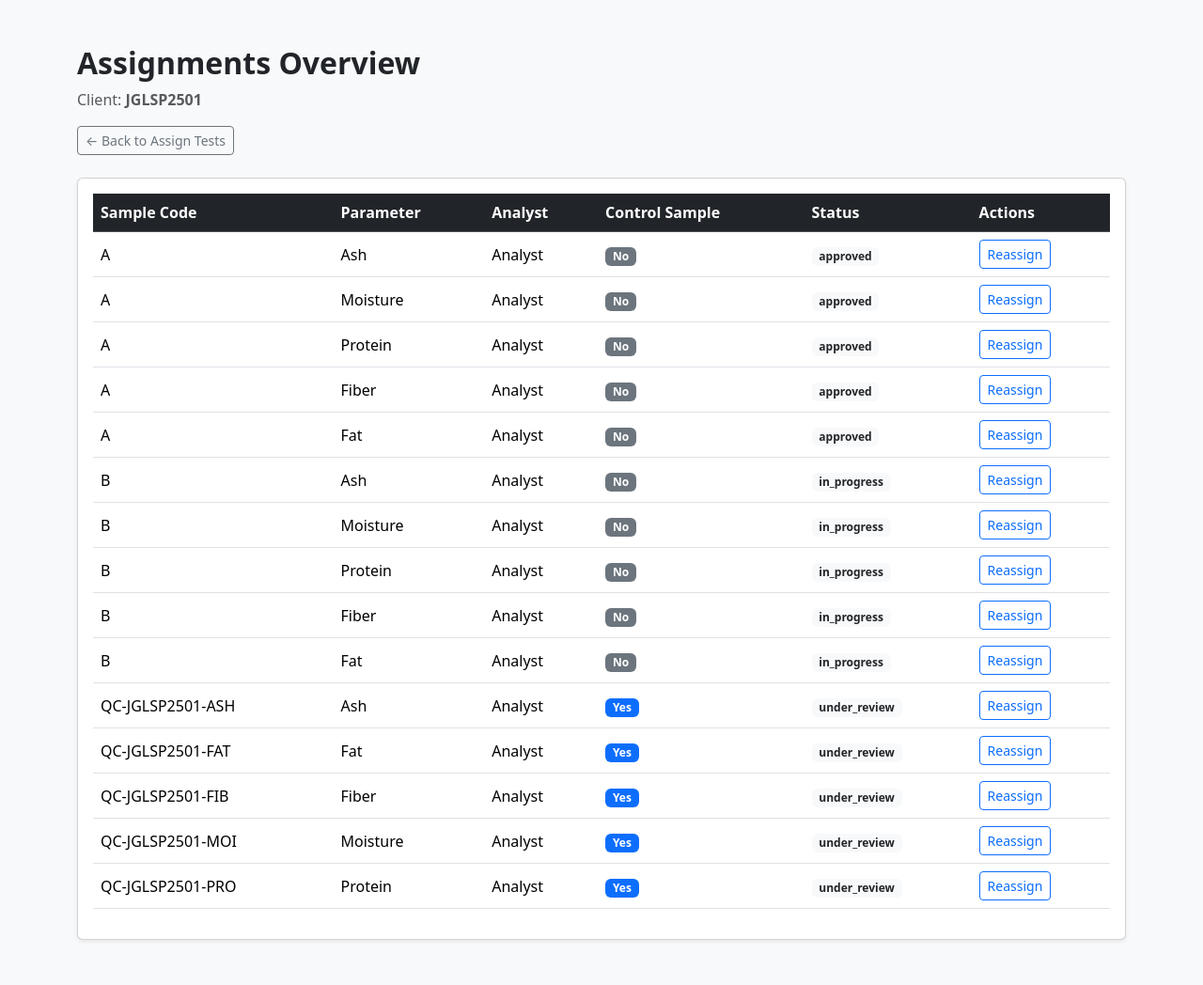
After one commit to step2skimo/limsp, a Django app: a page that uses lims/templates/lims/manager/assign_by_parameter_overview.html in a window 1280 px wide. The commit adds this page. Shown: the whole page at 94% size. Run offline with Django 5.2, Linux system fonts and the light colour scheme; a user stored in the database is signed in; data comes from the database, SQL or seed files in the repository; both versions use the stored data as it was after the commit.

Commit message:
status changes

```diff
--- a/lims/models/test_environment.py
+++ b/lims/models/test_environment.py
@@ -6,8 +6,8 @@ from django.contrib.auth import get_user_model
 
 class TestEnvironment(models.Model):
     test_assignment = models.OneToOneField(TestAssignment, on_delete=models.CASCADE)
-    temperature = models.DecimalField(max_digits=5, decimal_places=2)
-    humidity = models.DecimalField(max_digits=5, decimal_places=2)
+    temperature = models.DecimalField(max_digits=5, decimal_places=2, null=True)
+    humidity = models.DecimalField(max_digits=5, decimal_places=2, null=True)
     pressure = models.DecimalField(max_digits=6, decimal_places=2, null=True, blank=True)
     instrument = models.ForeignKey(Equipment, null=True, blank=True, on_delete=models.SET_NULL)
     recorded_by = models.ForeignKey(settings.AUTH_USER_MODEL, null=True, on_delete=models.SET_NULL)
--- /dev/null
+++ b/lims/templates/lims/manager/assign_by_parameter_overview.html
@@ -0,0 +1,92 @@
+{% load static %}
+<!DOCTYPE html>
+<html lang="en">
+<head>
+    <meta charset="UTF-8">
+    <title>Assignments Overview - {{ client.client_id }}</title>
+    <link
+        href="https://cdn.jsdelivr.net/npm/bootstrap@5.3.3/dist/css/bootstrap.min.css"
+        rel="stylesheet"
+    >
+    <style>
+        body {
+            background-color: #f8f9fa;
+        }
+        .table th, .table td {
+            vertical-align: middle;
+        }
+        .badge-control {
+            background-color: #0d6efd;
+        }
+        .badge-normal {
+            background-color: #6c757d;
+        }
+    </style>
+</head>
+<body>
+<div class="container py-5">
+    <div class="mb-4">
+        <h2 class="fw-bold">Assignments Overview</h2>
+        <p class="text-muted">Client: <strong>{{ client.client_id }}</strong></p>
+
+<a href="{% url 'assign_overview_all_clients' %}" class="btn btn-outline-secondary btn-sm">← Back to Assign Tests </a>
+    </div>
+
+    <div class="card shadow-sm">
+        <div class="card-body">
+            <table class="table table-hover align-middle">
+                <thead class="table-dark">
+                <tr>
+                    <th>Sample Code</th>
+                    <th>Parameter</th>
+                    <th>Analyst</th>
+                    <th>Control Sample</th>
+                    <th>Status</th>
+                    <th>Actions</th>
+                </tr>
+                </thead>
+                <tbody>
+                {% for assignment in test_assignments %}
+                    <tr>
+                        <td>{{ assignment.sample.sample_code }}</td>
+                        <td>{{ assignment.parameter.name }}</td>
+                        <td>{{ assignment.analyst.get_full_name }}</td>
+                        <td>
+                            {% if assignment.is_control %}
+                                <span class="badge badge-control">Yes</span>
+                            {% else %}
+                                <span class="badge badge-normal">No</span>
+                            {% endif %}
+                        </td>
+                        <td>
+                            {% if assignment.sample.status == 'assigned' %}
+                                <span class="badge bg-primary">Assigned</span>
+                            {% elif assignment.sample.status == 'received' %}
+                                <span class="badge bg-secondary">Received</span>
+                            {% elif assignment.sample.status == 'tested' %}
+                                <span class="badge bg-success">Tested</span>
+                            {% else %}
+                                <span class="badge bg-light text-dark">{{ assignment.sample.status }}</span>
+                            {% endif %}
+                        </td>
+                        <td>
+                            <a href="{% url 'assign_parameter_tests' client.client_id assignment.parameter.id %}"
+                               class="btn btn-sm btn-outline-primary">Reassign</a>
+                        </td>
+                    </tr>
+                {% empty %}
+                    <tr>
+                        <td colspan="6" class="text-center text-muted">No assignments found for this client.</td>
+                    </tr>
+                {% endfor %}
+                </tbody>
+            </table>
+        </div>
+    </div>
+</div>
+
+<script
+    src="https://cdn.jsdelivr.net/npm/bootstrap@5.3.3/dist/js/bootstrap.bundle.min.js"
+></script>
+</body>
+</html>
--- a/lims/urls.py
+++ b/lims/urls.py
@@ -25,9 +25,10 @@ urlpatterns = [
 
      path("dashboard/", dashboard_redirect, name="dashboard"),
      path('analyst/results/history/', views.result_history_view, name='result_history'),
-     path('analyst/test/begin/<int:result_id>/', views.begin_test_view, name='begin_test'),
+
      path("reports/productivity/", analyst_productivity_view, name="analyst_productivity"),
      path("coa/release/client/<int:client_id>/", views.release_client_coa, name="release_client_coa"),
+
 
 
     path("test-email/", test_email, name="test_email"),
@@ -43,11 +44,14 @@ urlpatterns = [
      path("intake/", views.sample_intake_view, name="sample_intake"),
 
 
+    path('manager/assign-by-parameter-overview/<str:client_id>/', views.assign_by_parameter_overview, name="assign_by_parameter_overview"),
 
 
 
 
     path("manager/assign-overview/", assign_overview_all_clients, name="assign_overview_all_clients"),
+    path("analyst/begin-analysis/<str:client_id>/<int:parameter_id>/", views.begin_parameter_analysis, name="begin_parameter_analysis"),
+
 
     path('manager/export-assignments/csv/<str:client_id>/', views.export_assignments_csv, name='export_parameter_assignments_csv'),
     path('manager/export-assignments/pdf/<str:client_id>/', views.export_assignments_pdf, name='export_parameter_assignments_pdf'),
--- a/lims/views/assign_test.py
+++ b/lims/views/assign_test.py
@@ -10,7 +10,7 @@ from django.http import HttpResponse
 from reportlab.pdfgen import canvas
 from django.core.paginator import Paginator
 from django.contrib.auth import get_user_model
-from notifications.utils import notify  # cross-app import
+from notifications.utils import notify
 from django.contrib.auth.decorators import login_required
 from django.views.decorators.csrf import csrf_protect
 from django.utils import timezone
@@ -66,7 +66,9 @@ def assign_parameter_tests(request, client_id, parameter_id):
             defaults={
                 "client": client,
                 "sample_type": "QC",
-                "weight": 0
+                "weight": 0,
+                "status": SampleStatus.ASSIGNED
+
             }
         )
 
@@ -127,6 +129,21 @@ def assign_parameter_tests(request, client_id, parameter_id):
     })
 
 
+@login_required
+def assign_by_parameter_overview(request, client_id):
+    client = get_object_or_404(Client, client_id=client_id)
+    samples = Sample.objects.filter(client=client)
+    test_assignments = (
+        TestAssignment.objects
+        .filter(sample__client=client)
+        .select_related('sample', 'analyst', 'parameter')
+    )
+
+    return render(request, "lims/manager/assign_by_parameter_overview.html", {
+        "client": client,
+        "test_assignments": test_assignments,
+        "samples": samples,
+    })
 
 
 
--- a/lims/views/manager.py
+++ b/lims/views/manager.py
@@ -206,11 +206,10 @@ def result_review_view(request, sample_id):
 
 @login_required
 def review_panel_grouped_by_client(request):
-    from collections import defaultdict
-
     samples = (
         Sample.objects
         .filter(status=SampleStatus.UNDER_REVIEW)
+        .exclude(sample_type="QC")   # 🟢 exclude QC
         .select_related("client")
         .prefetch_related(
             Prefetch(
--- a/lims/views/sample_intake.py
+++ b/lims/views/sample_intake.py
@@ -3,7 +3,7 @@ from django.contrib.auth.decorators import login_required
 from collections import defaultdict
 from django.shortcuts import render, redirect
 from django.utils import timezone
-from lims.models import Client, Parameter, TestAssignment
+from lims.models import Client, Parameter, TestAssignment, SampleStatus
 from lims.forms import ClientForm, SampleFormWithParameters
 from django.forms import formset_factory
 from django.contrib.auth import get_user_model
@@ -54,6 +54,7 @@ def sample_intake_view(request):
             for form in sample_formset:
                 sample = form.save(commit=False)
                 sample.client = client
+                sample.status = SampleStatus.RECEIVED
                 sample.save()
                 samples.append(sample)
 
--- a/lims/views/test_assignments.py
+++ b/lims/views/test_assignments.py
@@ -9,8 +9,7 @@ from django.shortcuts import render
 from lims.models import TestAssignment
 
 from collections import defaultdict
-from django.contrib.auth.decorators import login_required, user_passes_test
-from django.shortcuts import render
+
 
 @login_required
 @user_passes_test(lambda u: u.is_manager)
```
Also changed, not shown: lims/forms.py (+28 -4 lines), lims/templates/lims/analyst_dashboard.html (+13 -3 lines), lims/views/analyst.py (+28 -8 lines), lims/views/submit_result.py (+21 -2 lines), lims_project/db.sqlite3.
